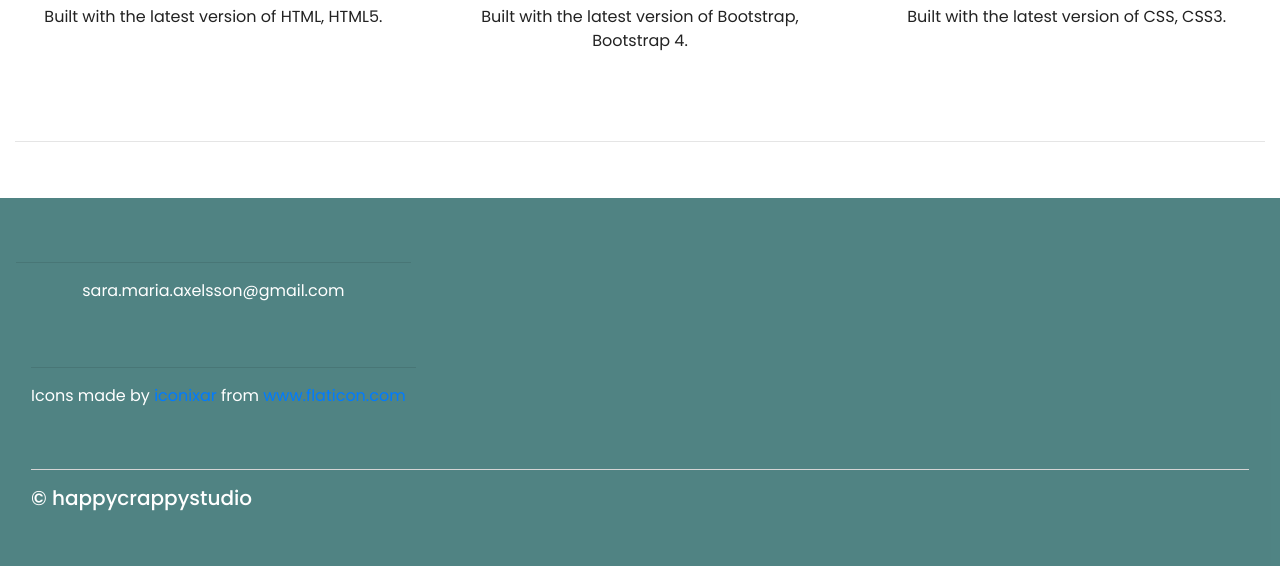
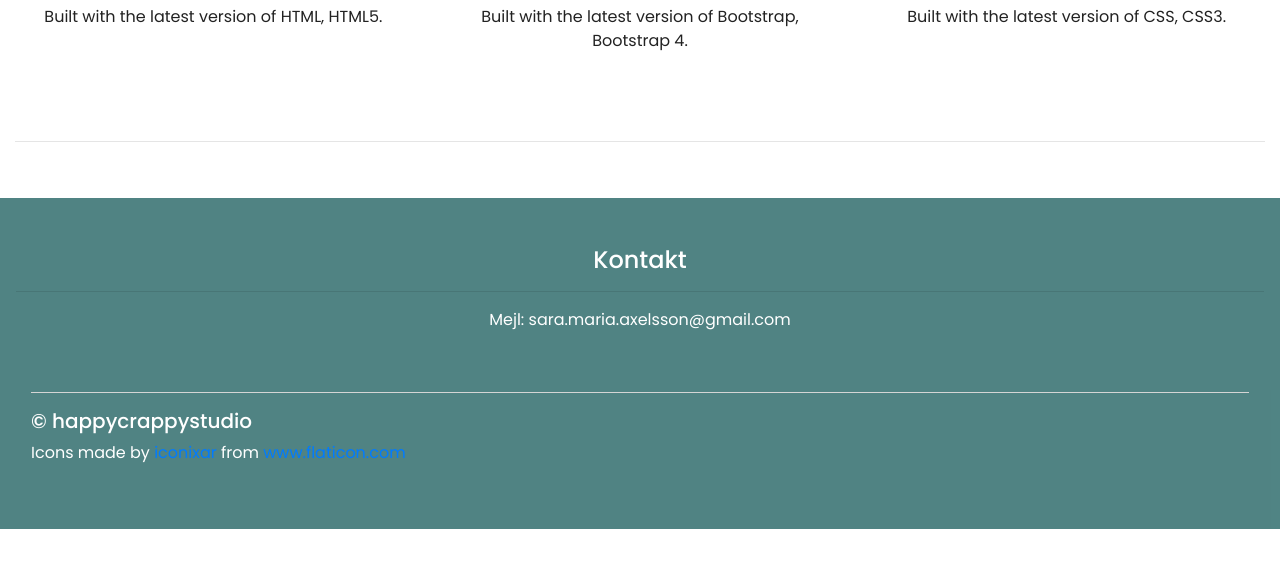
Before and after one commit to hjortungen/happycrappystudio, a plain HTML site: page index.html in a window 1280 px wide. Shown: the part 2151-2717 px from the top of the page. After the commit the page ends 2680 px from the top, so only its background shows below. Drawn offline with nearby package versions, Linux system fonts and the light colour scheme.

Commit message:
Update index.html

```diff
--- a/index.html
+++ b/index.html
@@ -203,34 +203,26 @@
 <!--- Footer -->
 
 <footer>
-    <div class="container-fluid padding">
+      <div class="container-fluid padding">
         <div class="row text-center">
-            <div class="col-md-4">
+            <div class="col-12">
+           <h4>Kontakt</h4>
+              <hr class="light">
+                <p>Mejl: sara.maria.axelsson@gmail.com </p>
+            </div>
+        </div>
 
-                <hr class="light">
-
-                <p>sara.maria.axelsson@gmail.com </p>
-
-            </div>
-
-        </div>
-        <div class="col-md-4">
-            <hr class="light">
-
-            <p>Icons made by <a href="https://www.flaticon.com/authors/iconixar" title="iconixar">
-                iconixar</a> from <a href="https://www.flaticon.com/" title="Flaticon">www.flaticon.com</a> </p>
-    </div>
 
 <!----socket section-->
     <div class="col-12">
         <hr class="light-100">
         <h5>&copy; happycrappystudio </h5>
+        <p>Icons made by <a href="https://www.flaticon.com/authors/iconixar" title="iconixar">
+            iconixar</a> from <a href="https://www.flaticon.com/" title="Flaticon">www.flaticon.com</a> </p>
     </div>
     </div>
+
 </footer>
-
-
-
 
 
 
```
